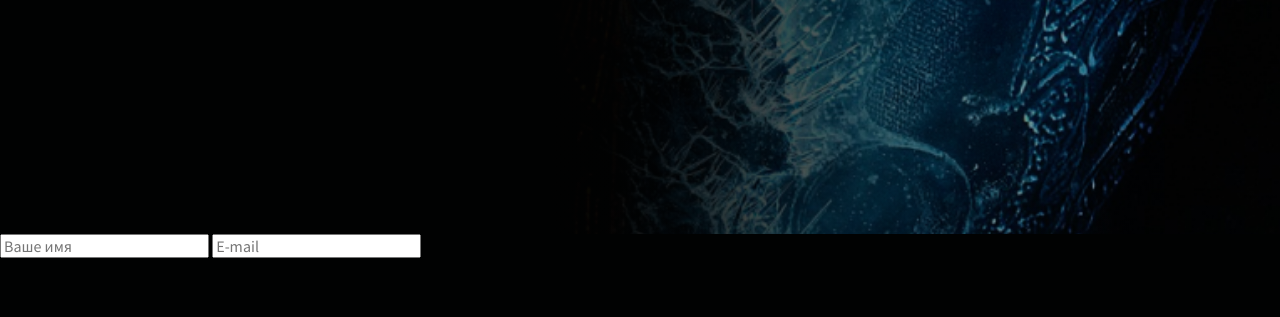
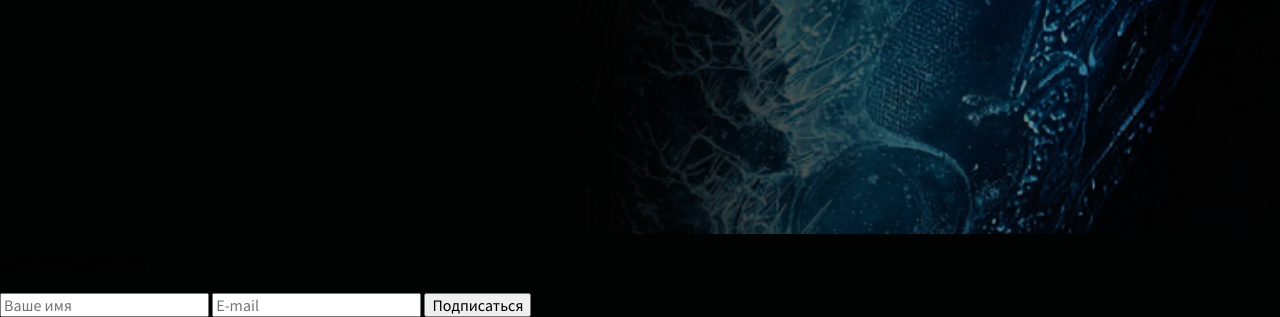
Before and after one commit to Le5ya/mortal-combat, a plain HTML site: page index.html in a window 1280 px wide. Shown: the part 566-883 px from the top of the page. Before the commit the page ends 824 px from the top, so only its background shows below. Drawn offline with nearby package versions, Linux system fonts and the light colour scheme.

Commit message:
Add files via upload

```diff
--- a/index.html
+++ b/index.html
@@ -19,8 +19,9 @@
 		<a href="#" class="user">
 			<span class="user-name">Лилия</span>
 			<!-- /.user-name -->
+			<img src="img/avatar.jpg" alt="Аватар" class="user-photo">
 			</a>
-			<img src="img/avatar.jpg" alt="Аватар" class="user-photo">
+
 
 	</header>
 	<section class="film">
@@ -58,8 +59,10 @@
    </div>
  <!-- /.app -->
  <div id="hidden-content">
+ 	<h3>ДЛЯ ПРЕДЗАКАЗА</h3>
  			<input type="text" class="form-name" id="form-name" name="user_name" placeholder="Ваше имя" required>
 			<input type="email" class="form-email" id="form-email" name="user_email" placeholder="E-mail">
+			<button class="btn form-btn" type="submit">Подписаться</button>
  </div>
  <!-- /#hidden-content -->
  <script
```
